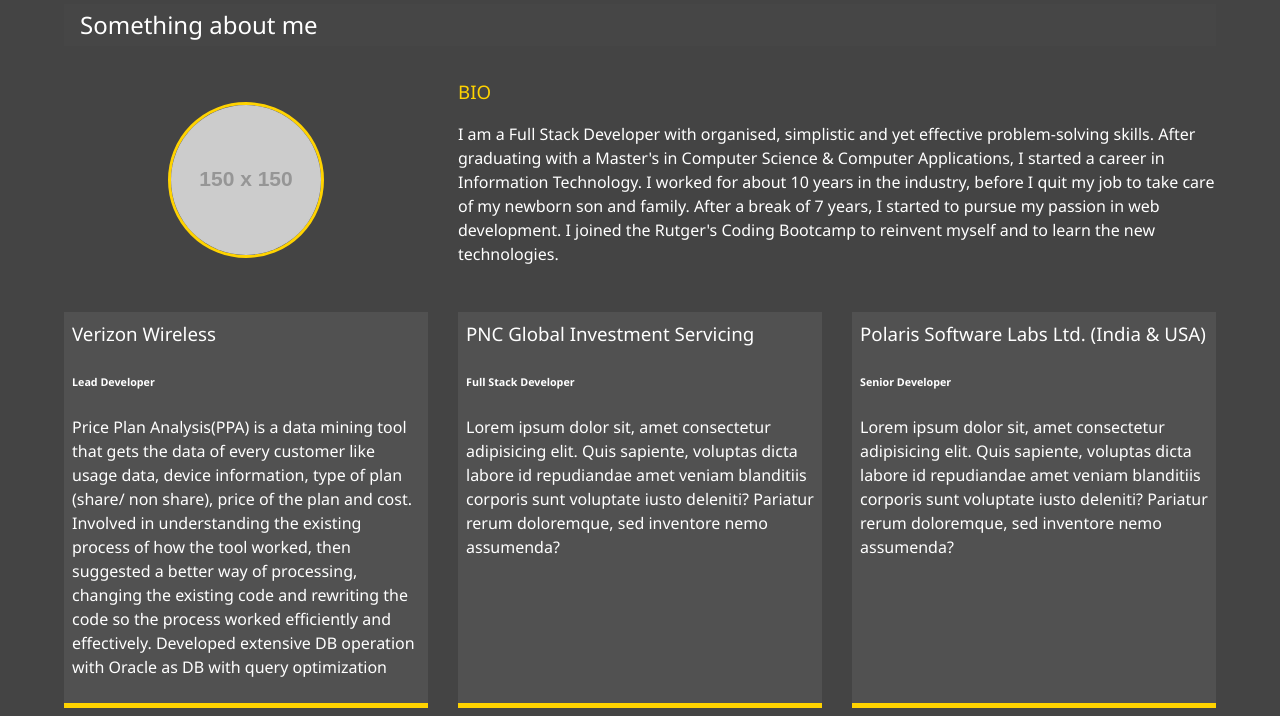
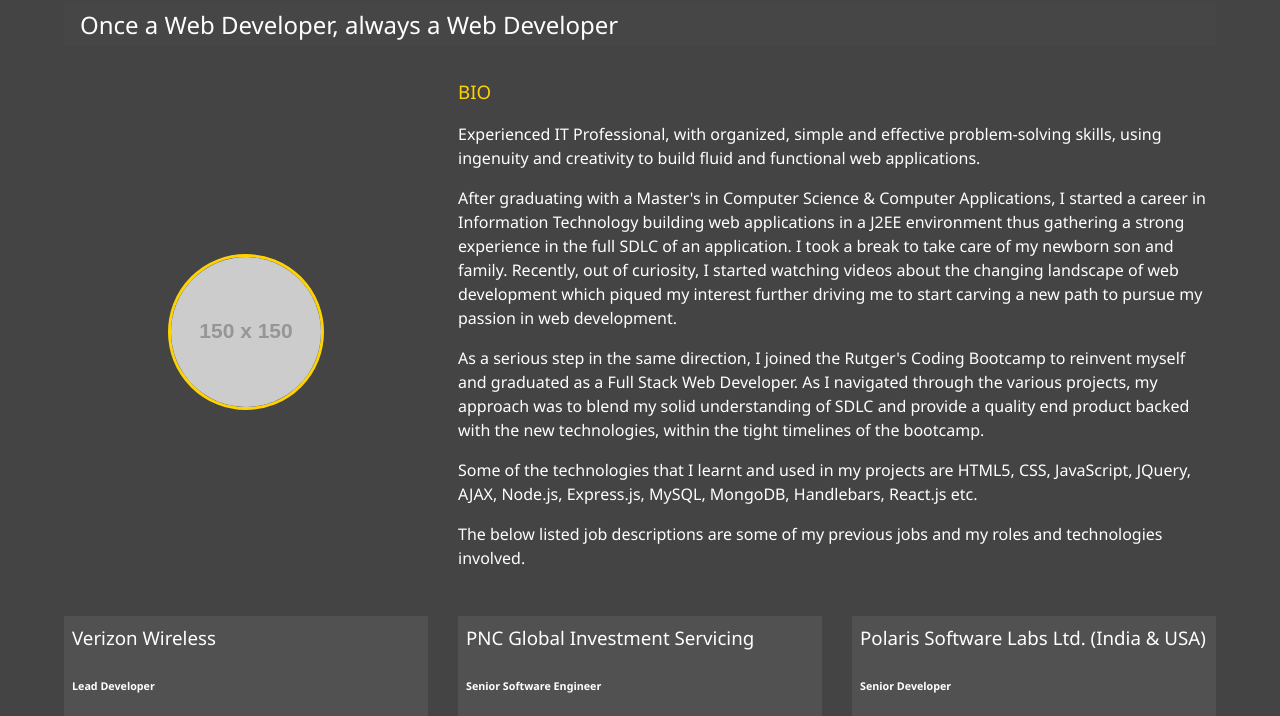
Before and after one commit to shirleyjambu/shirleyjambu.github.io, a website: page portfolio/about.html in a window 1280 px wide. Shown: the part 204-920 px from the top of the page. Drawn offline with Linux system fonts and the light colour scheme; placeholder pictures from the web are drawn by us.

Commit message:
Updated About me

```diff
--- a/portfolio/about.html
+++ b/portfolio/about.html
@@ -44,44 +44,48 @@
       About <span class="text-secondary">Me</span>
     </h1>
     <h2 class="sm-heading">
-      Something about me
+      Once a Web Developer, always a Web Developer
     </h2>
     <div class="about-info">
       <img src="https://via.placeholder.com/150" alt="Shirley Jambulingam" class="bio-image">
       <div class="bio">
         <h3 class="text-secondary">BIO</h3>
-        <p>I am a Full Stack Developer with organised, simplistic and yet effective problem-solving skills. After
-          graduating with a Master's in Computer Science & Computer Applications, I started a career in Information
-          Technology. I worked for about 10 years in the industry, before I quit my job to take care of my newborn son
-          and family. After a break of 7 years, I started to pursue my passion in web development. I joined the
-          Rutger's Coding Bootcamp to reinvent myself and to learn the new technologies.</p>
-
+        <p>
+          Experienced IT Professional, with organized, simple and effective problem-solving skills, using ingenuity and creativity to build fluid and functional web applications.
+        </p>
+        <p>
+          After graduating with a Master's in Computer Science & Computer Applications, I started a career in Information Technology building web applications in a J2EE environment thus gathering a strong experience in the full SDLC of an application. I took a break to take care of my newborn son and family. Recently, out of curiosity, I started watching videos about the changing landscape of web development which piqued my interest further driving me to start carving a new path to pursue my passion in web development.
+        </p>
+        <p>
+          As a serious step in the same direction, I joined the Rutger's Coding Bootcamp to reinvent myself and graduated as a Full Stack Web Developer. As I navigated through the various projects, my approach was to blend my solid understanding of SDLC and provide a quality end product backed with the new technologies, within the tight timelines of the bootcamp.
+        </p>
+        <p>
+          Some of the technologies that I learnt and used in my projects are HTML5, CSS, JavaScript, JQuery, AJAX, Node.js, Express.js, MySQL, MongoDB, Handlebars, React.js etc.
+        </p>
+        <p>
+          The below listed job descriptions are some of my previous jobs and my roles and technologies involved.
+        </p>
       </div>
 
       <div class="job job-1">
         <h3>Verizon Wireless</h3>
         <h6>Lead Developer</h6>
-        <p>Price Plan Analysis(PPA) is a data mining tool that gets the data of every customer like usage data, device
-          information, type of plan (share/ non share), price of the plan and cost. Involved in understanding the
-          existing process of how the tool worked, then suggested a better way of processing, changing the existing
-          code and rewriting the code so the process worked efficiently and effectively. Developed extensive DB
-          operation with Oracle as DB with query optimization</p>
+        <p>Involved in understanding and refactoring an existing tool called Price Plan Analysis(PPA) which is a  data mining tool that gets the data of every customer like usage data, device information, type of plan (share/ non share), price of the plan and cost. Developed extensive DB operation with Oracle as DB with query optimization.</p>
+        <p>Technologies Involved : Java, J2EE, Oracle, Eclipse, Websphere.</p>
       </div>
 
       <div class="job job-2">
         <h3>PNC Global Investment Servicing</h3>
-        <h6>Full Stack Developer</h6>
-        <p>Lorem ipsum dolor sit, amet consectetur adipisicing elit. Quis sapiente, voluptas dicta labore id
-          repudiandae amet veniam blanditiis corporis sunt voluptate iusto deleniti? Pariatur rerum doloremque, sed
-          inventore nemo assumenda?</p>
+        <h6>Senior Software Engineer</h6>
+        <p>Worked on multiple projects which involved developing UI Interface, business components, using SAML for single sign-on, creating Design Documents, gathering Functional requirements and Sytem Impacts, Defect Analysis and Integration Testing.</p>
+        <p>Technologies Involved : Java, J2EE, Oracle,PL/SQL, JSP, Mainframe using RUMBA, Struts, Spring, Hibernate, Websphere, EJB, AJAX, CVS and Eclipse</>
       </div>
 
       <div class="job job-3">
         <h3>Polaris Software Labs Ltd. (India & USA)</h3>
         <h6>Senior Developer</h6>
-        <p>Lorem ipsum dolor sit, amet consectetur adipisicing elit. Quis sapiente, voluptas dicta labore id
-          repudiandae amet veniam blanditiis corporis sunt voluptate iusto deleniti? Pariatur rerum doloremque, sed
-          inventore nemo assumenda?</p>
+        <p>Worked on multiple projects which involved designing system architecture, UI design and development, business components, developed reports, implementation and maintenance etc. </p>
+        <p>Technologies Involved : Java, J2EE, Oracle, PL/SQL, JSP, JSTL, Servlets, XML, UML, Weblogic, Websphere, SunOne Application Server ASP, HTML, DHTML, VSS, CVS, ClearCase and IBM RAD.</p>
       </div>
     </div>
 
--- a/scss/_config.scss
+++ b/scss/_config.scss
@@ -1,4 +1,4 @@
-$primary-color:#FFF;
+$primary-color:#444;
 $secondary-color:#ffd300;
 $show-home-image:true;
 $background-opacity : 0.6;
--- a/scss/main.scss
+++ b/scss/main.scss
@@ -127,7 +127,55 @@
       @include easeOut;
     }
   }
+
+  .container {
+    position: relative;
+    width: 100%;
+  }
+
+  .image {
+    opacity:1;
+    display: block;
+    width: 100%;
+    transition: .5s ease;
+    backface-visibility: hidden;
+  }
+
+  .overlay {
+    position: absolute;
+    bottom: 100%;
+    left: 0;
+    right: 0;
+    background-color: #ffd300;
+    overflow: hidden;
+    width: 100%;
+    height:0;
+    transition: .5s ease;
+  }
+
+  .container:hover .image {
+      opacity: 0.5;
+  }
+
+  .container:hover .overlay {
+    bottom: 0;
+    height: 100%;
+    opacity:0.8;
+  }
+
+  .text {
+    color: #444;
+    font-size: 16px;
+    position: absolute;
+    top: 50%;
+    left: 50%;
+    -webkit-transform: translate(-50%, -50%);
+    -ms-transform: translate(-50%, -50%);
+    transform: translate(-50%, -50%);
+    text-align: center;
+  }
 }
+
 
 //Contact page
 .boxes {
```
Also changed, not shown: portfolio/work.html (+0 -46 lines), portfolio/css/main.css.
